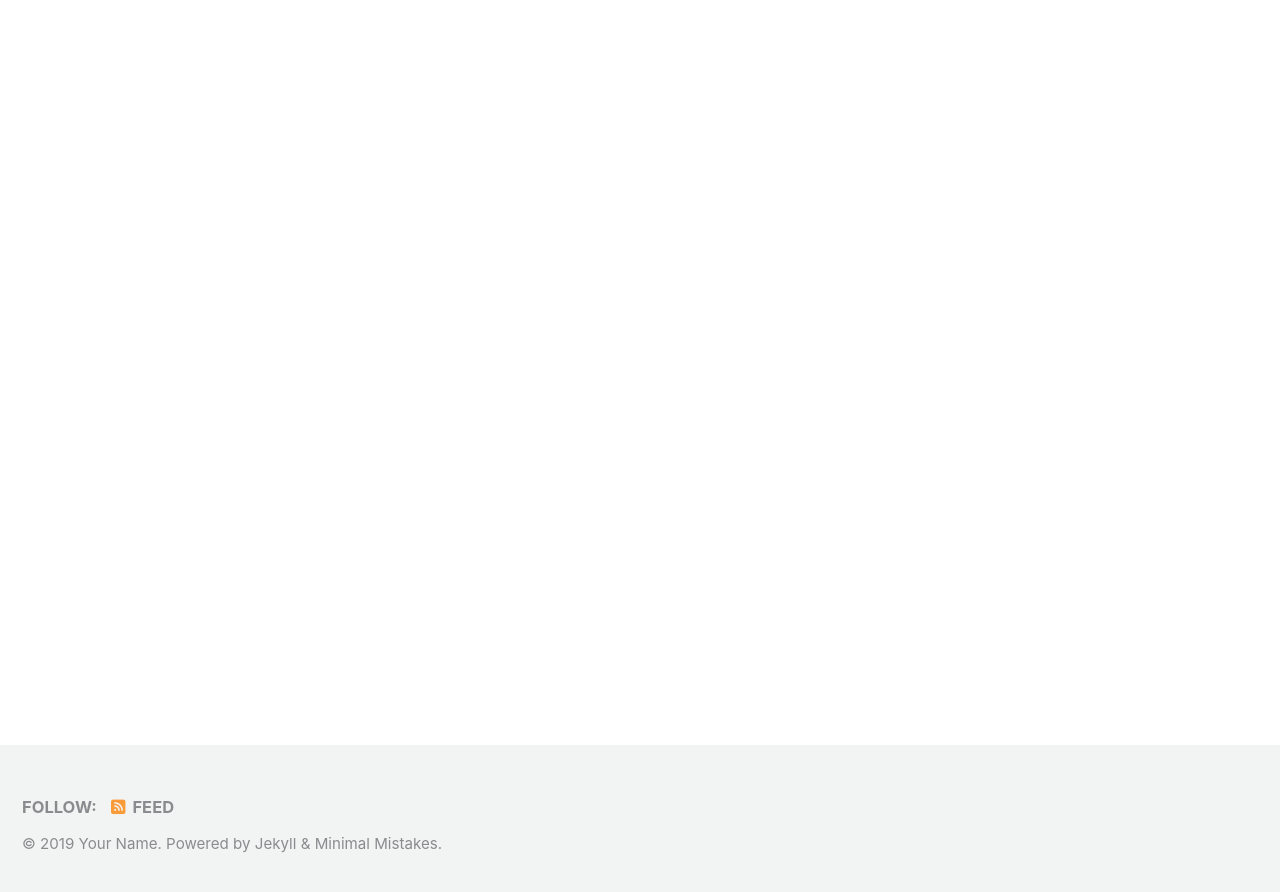
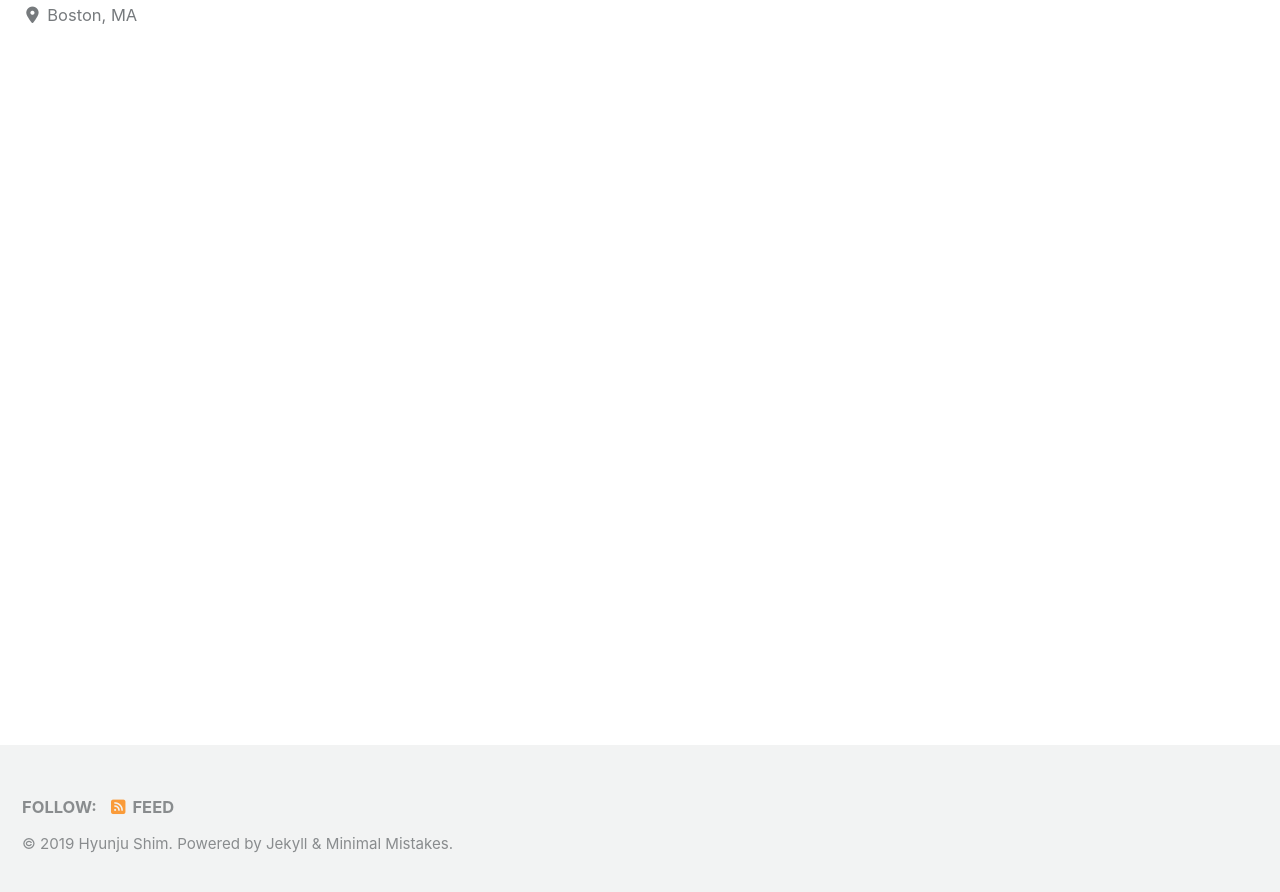
Before and after one commit to Hyunjulie/Hyunjulie.github.io, a Jekyll site: the page built from index.html, in a window 1280 px wide and 900 px high, scrolled down 222 px. Shown: the top 892 px of the window. Built offline with Jekyll 4.4.1, drawn with Linux system fonts in a browser that asks for light colours; cached includes are drawn as plain includes; nearby versions of some CDN libraries; the list of posts is cut into pages by our own code; some of the changed text lies outside the part shown.

Commit message:
Update _config.yml

```diff
--- a/_config.yml
+++ b/_config.yml
@@ -16,11 +16,11 @@ minimal_mistakes_skin    : "default" # "air", "aqua", "contrast", "dark", "dirt"
 
 # Site Settings
 locale                   : "en-US"
-title                    : "Site Title"
+title                    : "Hyunju Shim"
 title_separator          : "-"
 subtitle                 : # site tagline that appears below site title in masthead
-name                     : "Your Name"
-description              : "An amazing website."
+name                     : "Hyunju Shim"
+description              : "Hyunju's Blog & Portfolio"
 url                      : # the base hostname & protocol for your site e.g. "https://mmistakes.github.io"
 baseurl                  : # the subpath of your site, e.g. "/blog"
 repository               : # GitHub username/repo-name e.g. "mmistakes/minimal-mistakes"
@@ -107,10 +107,10 @@ analytics:
 
 # Site Author
 author:
-  name             : "Your Name"
+  name             : "Hyunju Shim"
   avatar           : # path of avatar image, e.g. "/assets/images/bio-photo.jpg"
-  bio              : "I am an **amazing** person."
-  location         : "Somewhere"
+  bio              : "Undergraduate student in the University of Hong Kong"
+  location         : "Boston, MA"
   email            :
   links:
     - label: "Email"
@@ -292,3 +292,11 @@ defaults:
       comments: # true
       share: true
       related: true
+
+  # _pages
+  - scope:
+      path: ""
+      type: pages
+    values:
+      layout: single
+      author_profile: true
```
